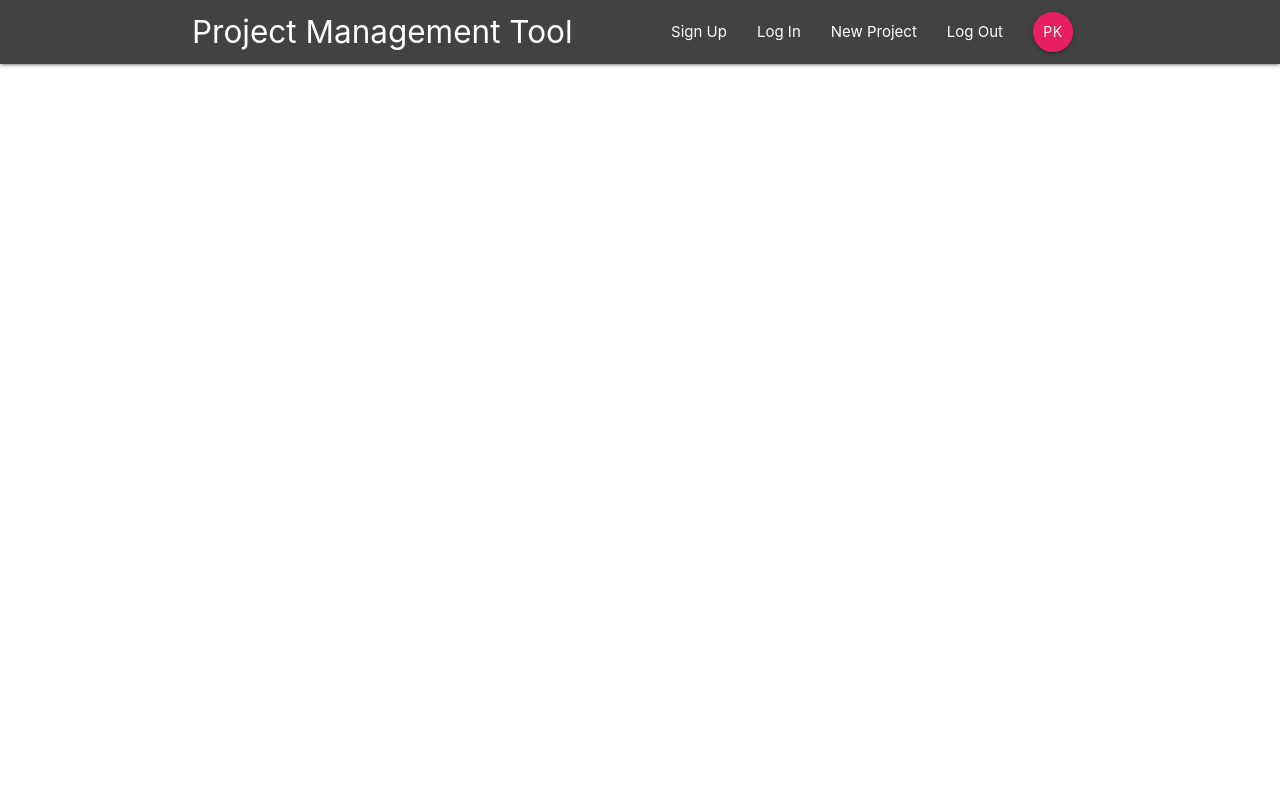
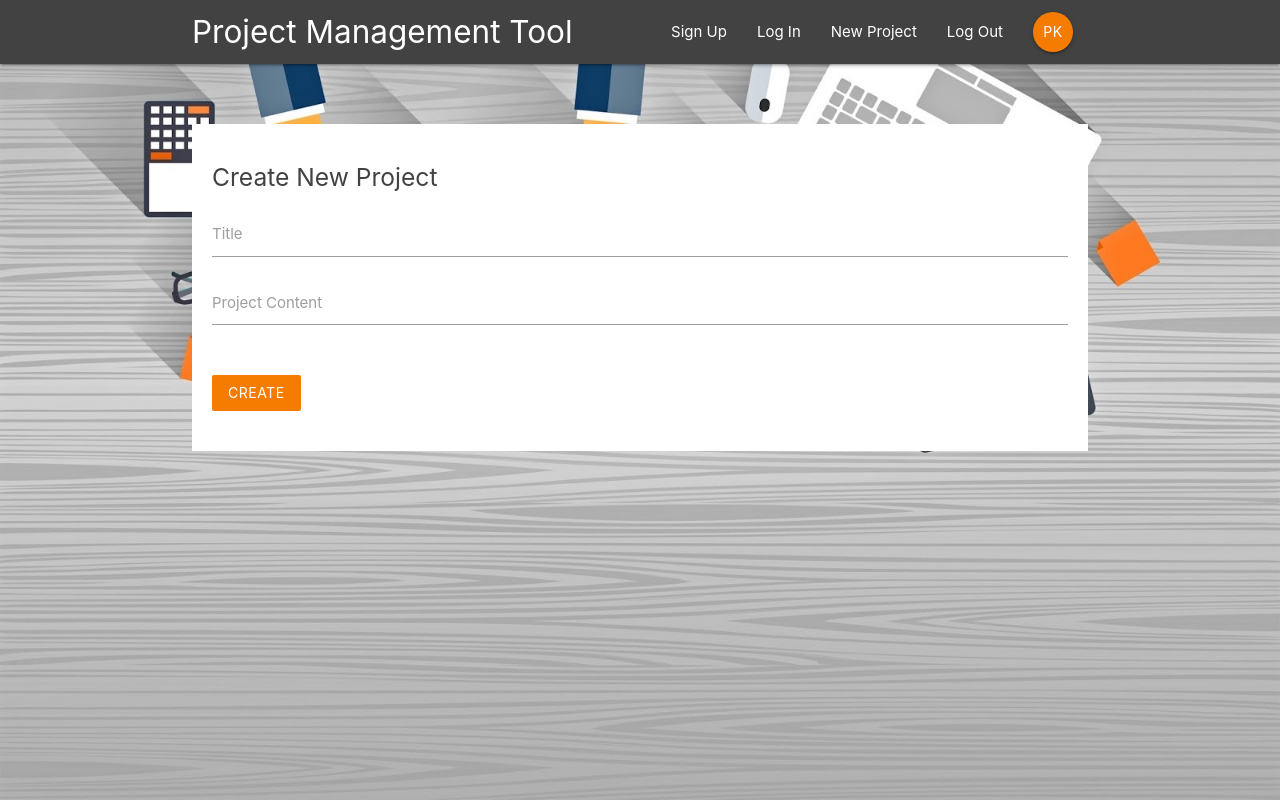
Before and after one commit to pratikkadam22/Project-Management-Tool, a React (Create React App) app in the folder projecttool/: page /create in a window 1280 px wide. Built offline with nearby package versions, Linux system fonts and the light colour scheme.

Commit message:
frontend before redux done

```diff
--- a/projecttool/src/App.js
+++ b/projecttool/src/App.js
@@ -5,6 +5,7 @@
 import ProjectDetails from './components/projects/ProjectDetails'
 import SignIn from './components/auth/SignIn';
 import SignUp from './components/auth/SignUp';
+import CreateProject from './components/projects/CreateProject';
 
 class App extends Component {
   render() {
@@ -17,6 +18,7 @@
         <Route path="/project/:id" component={ProjectDetails} />
         <Route path="/signin" component={SignIn} />
         <Route path="/signup" component={SignUp} />
+        <Route path="/create" component={CreateProject} />
       </Switch>
     </div>
     </BrowserRouter>
--- a/projecttool/src/components/auth/SignIn.js
+++ b/projecttool/src/components/auth/SignIn.js
@@ -5,7 +5,6 @@
         email: '',
         password: ''
     }
-
     handleChange = (e) => {
         this.setState({
             [e.target.id]: e.target.value
@@ -29,7 +28,7 @@
                         <input type="password" id="password" onChange={this.handleChange}/>
                     </div>
                     <div className="inpput-field">
-                    <button className="btn pink lighten-1 z-depth-0">Login</button>
+                    <button className="btn orange darken-2 z-depth-0">Login</button>
                     </div>
                 </form>
             </div>
--- a/projecttool/src/components/auth/SignUp.js
+++ b/projecttool/src/components/auth/SignUp.js
@@ -37,8 +37,8 @@
                         <label htmlFor="lastName">Last Name</label>
                         <input type="text" id="lastName" onChange={this.handleChange}/>
                     </div>
-                    <div className="inpput-field">
-                    <button className="btn pink lighten-1 z-depth-0">Sign Up</button>
+                    <div className="input-field">
+                    <button className="btn orange darken-2 z-depth-0">Sign Up</button>
                     </div>
                 </form>
             </div>
--- a/projecttool/src/components/layout/SignedInLinks.js
+++ b/projecttool/src/components/layout/SignedInLinks.js
@@ -4,9 +4,9 @@
 function SignedInLinks() {
     return (
         <ul className="right">
-            <li><NavLink to="/">New Project</NavLink></li>
+            <li><NavLink to="/create">New Project</NavLink></li>
             <li><NavLink to="/">Log Out</NavLink></li>
-            <li><NavLink to="/" className="btn btn-floating pink lightne-1">PK</NavLink></li>
+            <li><NavLink to="/" className="btn btn-floating orange darken-2">PK</NavLink></li>
         </ul>
     )
 }
--- a/projecttool/src/components/layout/SignedOutLinks.js
+++ b/projecttool/src/components/layout/SignedOutLinks.js
@@ -4,8 +4,8 @@
 function SignedOutLinks() {
     return (
         <ul className="right">
-            <li><NavLink to="/">Sign Up</NavLink></li>
-            <li><NavLink to="/">Log In</NavLink></li>
+            <li><NavLink to="/signup">Sign Up</NavLink></li>
+            <li><NavLink to="/signin">Log In</NavLink></li>
         </ul>
     )
 }
--- a/projecttool/src/components/projects/CreateProject.js
+++ b/projecttool/src/components/projects/CreateProject.js
@@ -0,0 +1,39 @@
+import React, { Component } from 'react'
+
+class CreateProject extends Component {
+    state = {
+        title: '',
+        content: ''
+    }
+    handleChange = (e) => {
+        this.setState({
+            [e.target.id]: e.target.value
+        })
+    }
+    handleSubmit = (e) => {
+        e.preventDefault();
+        console.log(this.state)
+    }
+    render() {
+        return (
+            <div className="container">
+                <form onSubmit={this.handleSubmit} className="white">
+                    <h5 className="grey-text text-darken-3">Create New Project</h5>
+                    <div className="input-field">
+                        <label htmlFor="title">Title</label>
+                        <input type="text" id="title" onChange={this.handleChange}/>
+                    </div>
+                    <div className="input-field">
+                        <label htmlFor="content">Project Content</label>
+                        <textarea id="content" className="materialize-textarea" onChange={this.handleChange}></textarea>
+                    </div>
+                    <div className="inpput-field">
+                    <button className="btn orange darken-2 z-depth-0">Create</button>
+                    </div>
+                </form>
+            </div>
+        )
+    }
+}
+
+export default CreateProject
--- a/projecttool/src/components/projects/ProjectDetails.js
+++ b/projecttool/src/components/projects/ProjectDetails.js
@@ -4,12 +4,12 @@
     const id = props.match.params.id
     return (
         <div className="container section project-details">
-            <div className="card z-depth-0">
+            <div className="card z-depth-5">
                 <div className="card-content">
                     <span className="card-title">Project Title - {id}</span>
                     <p>lorem ispsum</p>
                 </div>
-                <div className="card-action grey lighten-4 grey-text">
+                <div className="card-action grey lighten-4 orange-text text-darken-4">
                     <div>Posted by PK</div>
                     <div>4th July, 12pm</div>
                 </div>
--- a/projecttool/src/components/projects/ProjectSummary.js
+++ b/projecttool/src/components/projects/ProjectSummary.js
@@ -2,11 +2,11 @@
 
 function ProjectSummary() {
     return (
-        <div className="card z-depth-0 project-summary">
+        <div className="card z-depth-5 project-summary border-2">
                 <div className="card-content grey-text text-darken-3">
                     <span className="card-title">Project Title</span>
                     <p>Posted by PK</p>
-                    <p className="grey-text">4th July, 12 pm </p>
+                    <p className="orange-text text-darken-4">4th July, 12 pm </p>
                 </div>
         </div>
     )
--- a/projecttool/src/index.css
+++ b/projecttool/src/index.css
@@ -1,3 +1,6 @@
+html {
+  min-height: 100%;
+}
 body {
   margin: 0;
   font-family: -apple-system, BlinkMacSystemFont, 'Segoe UI', 'Roboto', 'Oxygen',
@@ -5,9 +8,25 @@
     sans-serif;
   -webkit-font-smoothing: antialiased;
   -moz-osx-font-smoothing: grayscale;
+  background: url(/img/bg.jpg) no-repeat;
+  background-size: 100%;
+  background-position: bottom;
+  background-color: black;
+  min-height: 100%;
+}
+form {
+  padding: 20px;
+  margin-top: 60px;
 }
 
-code {
-  font-family: source-code-pro, Menlo, Monaco, Consolas, 'Courier New',
-    monospace;
+form button, form h5 {
+  margin: 20px 0;
 }
+
+input[type=text]:not(.browser-default):focus:not([readonly]),
+input[type=email]:not(.browser-default):focus:not([readonly]),
+input[type=password]:not(.browser-default):focus:not([readonly]),
+textarea.materialize-textarea:focus:not([readonly]){
+  border-color: #FF8000;
+  box-shadow: none;
+}
```
Also changed, not shown: projecttool/public/img/bg.jpg (added).
